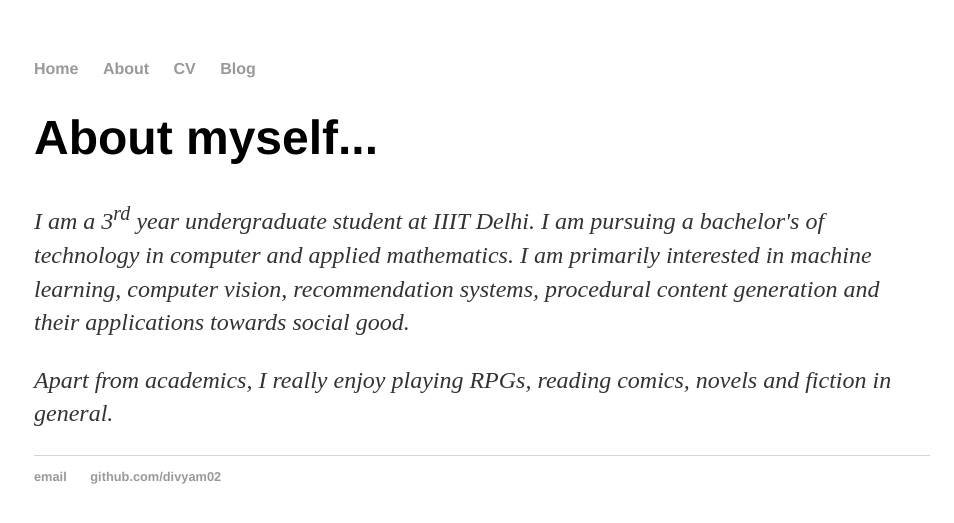
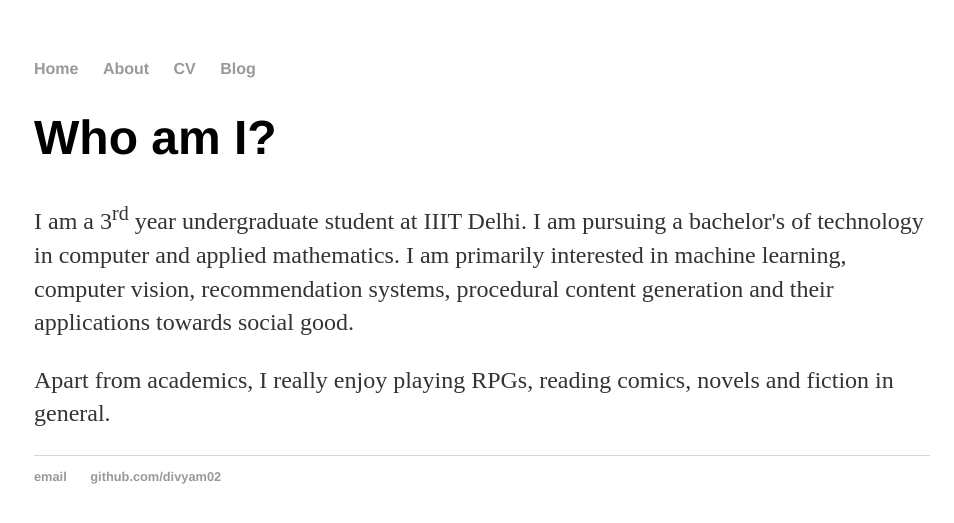
Before and after one commit to divyam02/divyam02_backup.github.io, a Jekyll site: the page built from about/index.html, in a window 1280 px wide. Shown: the top 523 px of the page, without its empty margins (158-1112 px from the left). Built offline with Jekyll 4.4.1, drawn with Linux system fonts in a browser that asks for light colours.

Commit message:
Update index.html

```diff
--- a/about/index.html
+++ b/about/index.html
@@ -3,9 +3,9 @@ layout: default
 title: Divyam Anshumaan
 ---
 <div class="blurb">
-	<h1>About myself...</h1>
-	<p><em>I am a 3<sup>rd</sup> year undergraduate student at IIIT Delhi. I am pursuing a bachelor's of technology in computer and
+	<h1>Who am I?</h1>
+	<p>I am a 3<sup>rd</sup> year undergraduate student at IIIT Delhi. I am pursuing a bachelor's of technology in computer and
 		applied mathematics. I am primarily interested in machine learning, computer vision, recommendation
-		systems, procedural content generation and their applications towards social good.</em><a href="/about"></a></p>
-	<p><em>Apart from academics, I really enjoy playing RPGs, reading comics, novels and fiction in general.</em><a href="/about"></a></p>
+		systems, procedural content generation and their applications towards social good.<a href="/about"></a></p>
+	<p>Apart from academics, I really enjoy playing RPGs, reading comics, novels and fiction in general.<a href="/about"></a></p>
 </div><!-- /.blurb -->
```
